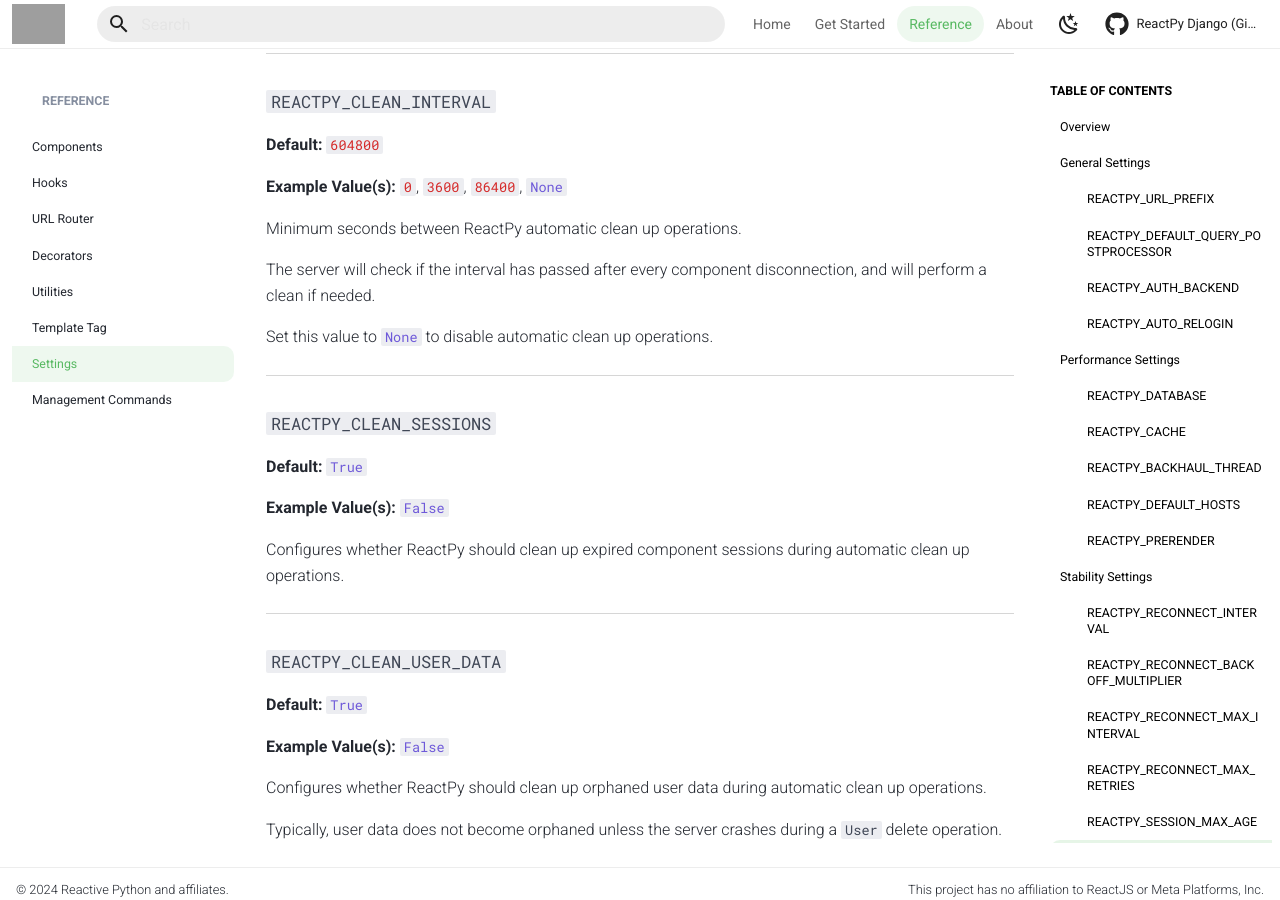
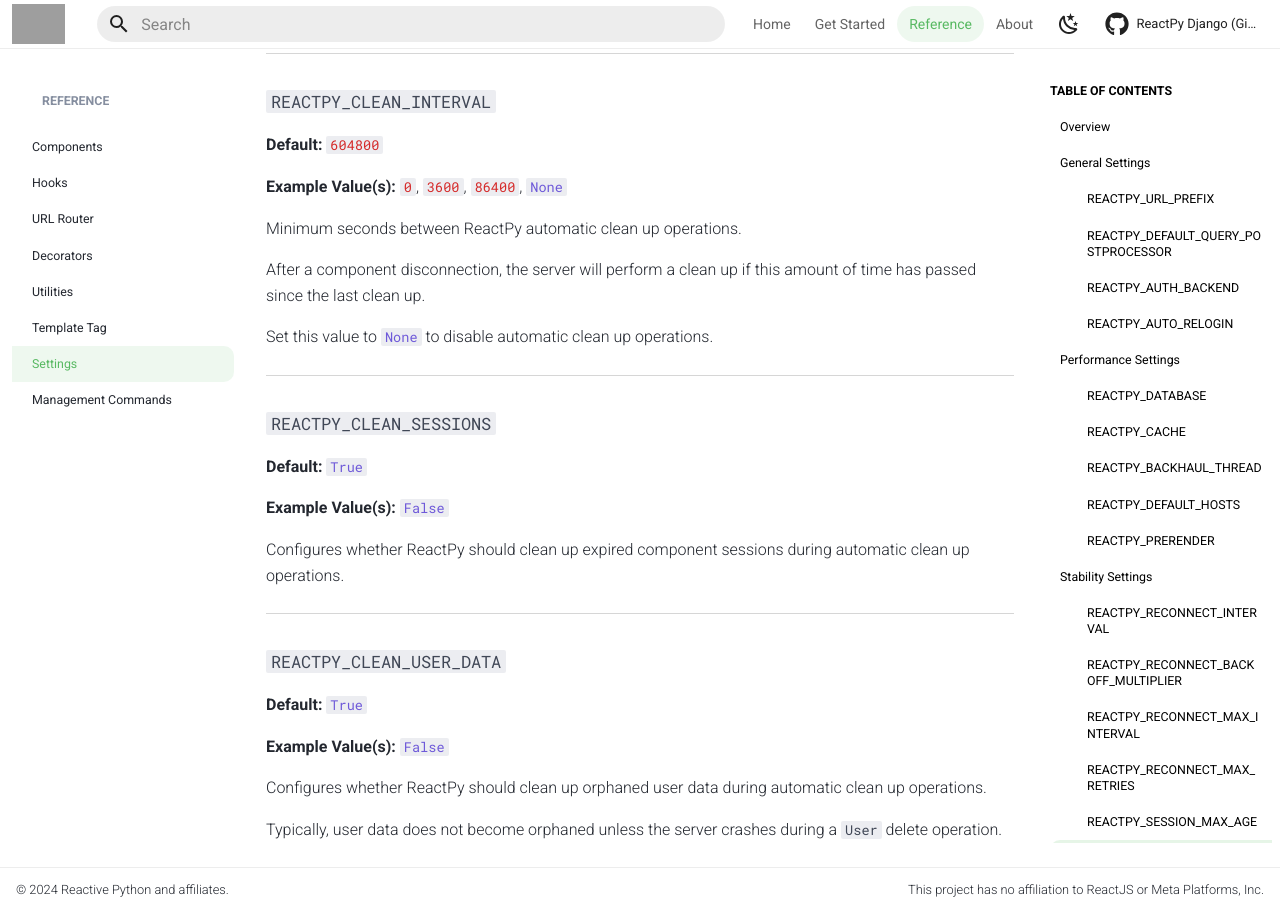
Before and after one commit to purity111/reactpy-django, an MkDocs documentation site: the page built from docs/src/reference/settings.md, in a window 1280 px wide and 900 px high, scrolled down 5021 px. Built offline with MkDocs 1.6.1 and Material for MkDocs 9.7.7, drawn with Linux system fonts in a browser that asks for light colours; comment, search, counter and statistics services are not loaded; the version menu is left out; grey boxes are pictures that could not be loaded.

Commit message:
v3.8.0 (#224)

```diff
--- a/docs/src/reference/settings.md
+++ b/docs/src/reference/settings.md
@@ -232,7 +232,7 @@ Use `#!python 0` to not store any session data.
 
 Minimum seconds between ReactPy automatic clean up operations.
 
-The server will check if the interval has passed after every component disconnection, and will perform a clean if needed.
+After a component disconnection, the server will perform a clean up if this amount of time has passed since the last clean up.
 
 Set this value to `#!python None` to disable automatic clean up operations.
 
--- a/docs/src/reference/template-tag.md
+++ b/docs/src/reference/template-tag.md
@@ -11,6 +11,8 @@ Django template tags can be used within your HTML templates to provide ReactPy f
 ## Component
 
 This template tag can be used to insert any number of ReactPy components onto your page.
+
+Each component loaded via this template tag will receive a dedicated WebSocket connection to the server.
 
 === "my-template.html"
 
@@ -27,7 +29,7 @@ This template tag can be used to insert any number of ReactPy components onto yo
     | `#!python class` | `#!python str | None` | The HTML class to apply to the top-level component div. | `#!python None` |
     | `#!python key` | `#!python Any` | Force the component's root node to use a [specific key value](https://reactpy.dev/docs/guides/creating-interfaces/rendering-data/index.html#organizing-items-with-keys). Using `#!python key` within a template tag is effectively useless. | `#!python None` |
     | `#!python host` | `#!python str | None` | The host to use for the ReactPy connections. If unset, the host will be automatically configured.<br/>Example values include: `localhost:8000`, `example.com`, `example.com/subdir` | `#!python None` |
-    | `#!python prerender` | `#!python str` | If `#!python "true"`, the component will pre-rendered, which enables SEO compatibility and reduces perceived latency. | `#!python "false"` |
+    | `#!python prerender` | `#!python str` | If `#!python "true"` the component will pre-rendered, which enables SEO compatibility and reduces perceived latency. | `#!python "false"` |
     | `#!python offline` | `#!python str` | The dotted path to a component that will be displayed if your root component loses connection to the server. Keep in mind, this `offline` component will be non-interactive (hooks won't operate). | `#!python ""` |
     | `#!python **kwargs` | `#!python Any` | The keyword arguments to provide to the component. | N/A |
 
--- a/src/reactpy_django/__init__.py
+++ b/src/reactpy_django/__init__.py
@@ -8,7 +8,7 @@ from reactpy_django.websocket.paths import (
     REACTPY_WEBSOCKET_ROUTE,
 )
 
-__version__ = "3.7.0"
+__version__ = "3.8.0"
 __all__ = [
     "REACTPY_WEBSOCKET_PATH",
     "REACTPY_WEBSOCKET_ROUTE",
```
Also changed, not shown: docs/src/reference/hooks.md (+1 -1 lines), CHANGELOG.md, README.md, 6 other files.
